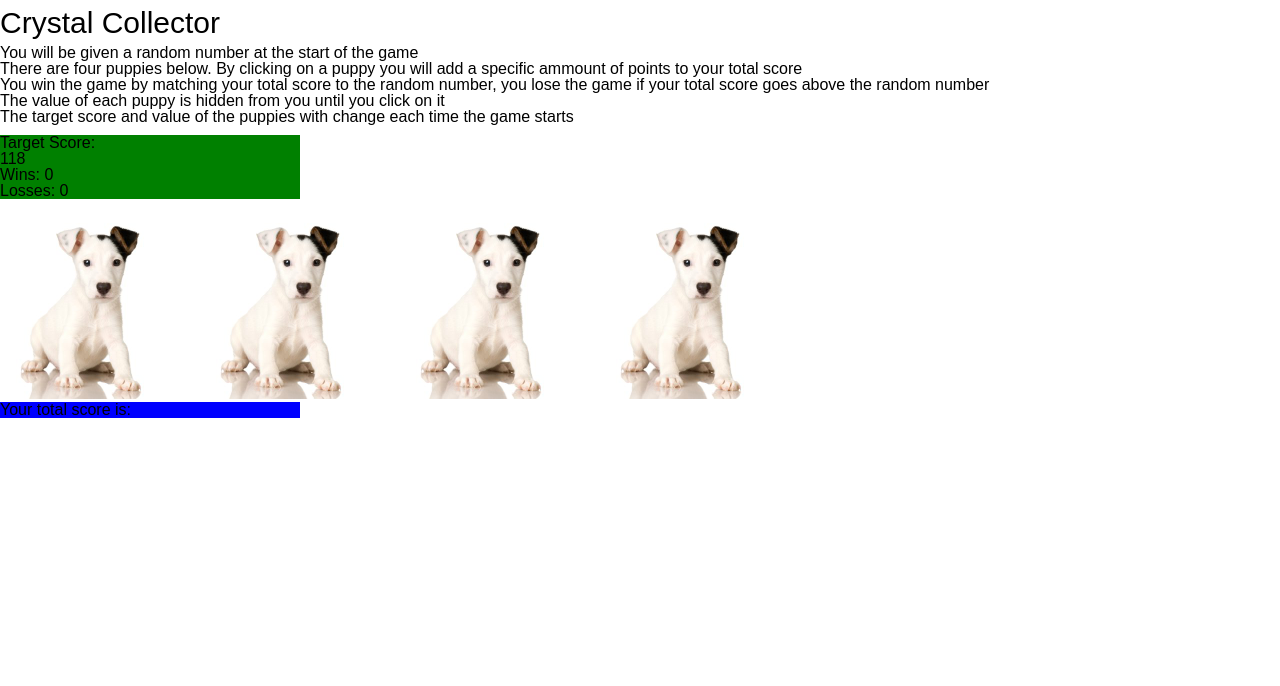
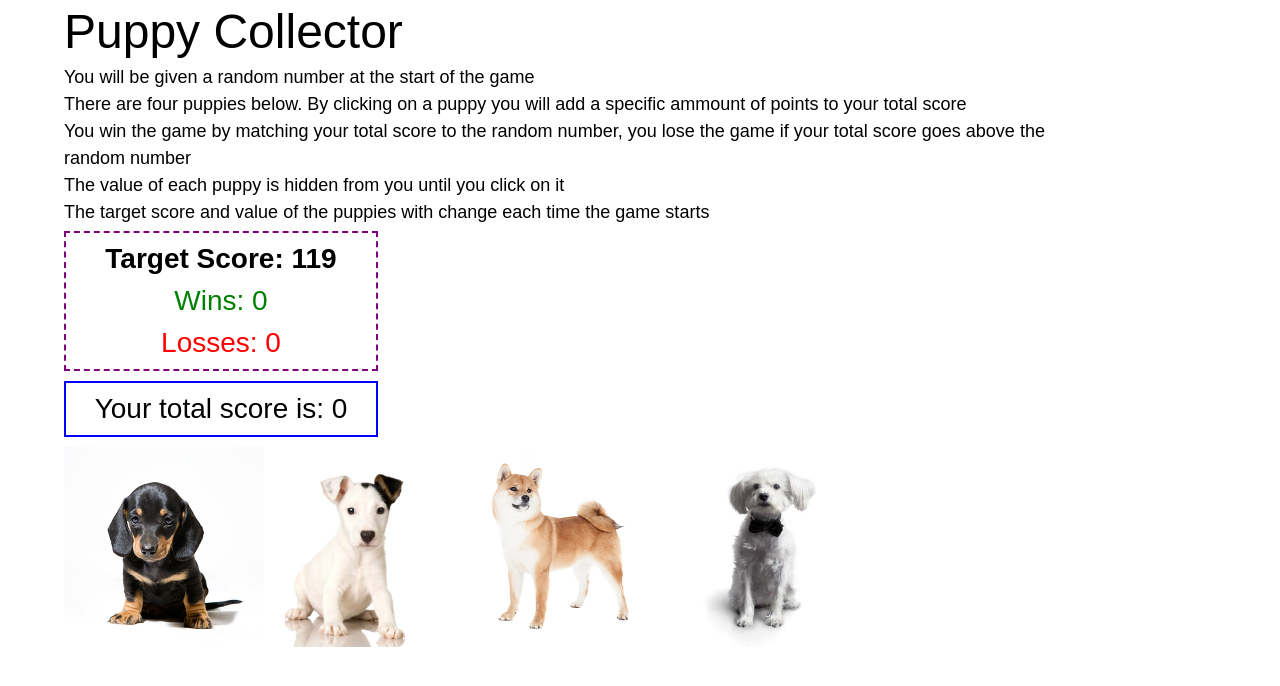
Before and after one commit to Chrisn27/chrisn27-week-4-game, a plain HTML site: page index.html in a window 1280 px wide. Drawn offline with nearby package versions, Linux system fonts and the light colour scheme.

Commit message:
working js and updated CSS

```diff
--- a/assets/css/style.css
+++ b/assets/css/style.css
@@ -2,23 +2,24 @@ body {
 	font-family: sans-serif, arial, times;
 	width: 100%;
 	max-width: 1000px;
-	font-size: 18px
-	line-height: 27px;
 	color: black;
+	margin-left: 5%;
+
 }
 
 #container {
 	max-width: 1000px;
-	margin: 0 auto 0 auto;
 }
 
 #instructions {
-	margin-bottom: 10px;
+	font-size: 18px;
+	line-height: 27px;
+	margin-bottom: 5px;
 }
 
 h1 {
-	font-size: 30px;
-	line-height: 45px;
+	font-size: 48px;
+	line-height: 64px;
 }
 
 #puppies img {
@@ -26,15 +27,35 @@ h1 {
 }
 
 #game_1 {
-	background-color: green;
+	border: 2px purple dashed;
 	width: 30%;
+	padding: 5px;
+	font-size: 28px;
+	line-height: 42px;
+	text-align: center;
 }
 
 #player {
+	margin: 10px 0;
 	width: 30%;
-	background-color: blue;
+	border: 2px blue solid;
+	padding: 5px;
 }
 
 #puppies img:hover {
-	opacity: 0.7;
+	opacity: 0.1;
 }
+
+#wins {
+	color: green;
+}
+
+#losses {
+	color: red;
+}
+
+#player {
+	font-size: 28px;
+	line-height: 42px;
+	text-align: center;
+}
--- a/assets/javascript/game.js
+++ b/assets/javascript/game.js
@@ -3,8 +3,8 @@ $(document).ready(function() {
 	var score = 0;
 	var wins = 0;
 	var losses = 0;
-	var hungry = ["I", "am", "getting", "hungry"]
 	var target = [];
+	var pups = ["assets/images/pup1.jpg", "assets/images/pup2.jpg", "assets/images/pup3.jpg", "assets/images/pup4.jpg"]
 
 	// calls start function on load
 	window.onload = function() {
@@ -17,6 +17,7 @@ $(document).ready(function() {
 		target = [];
 		$("#puppies").empty();
 		$("#current_score").empty();
+		$("#current_score").html("Your total score is: 0");
 		start();
 	}
 
@@ -24,17 +25,18 @@ $(document).ready(function() {
 function start() {
 
 		// selects a number between? 19-120
-		var random = Math.floor(Math.random() * ( 120 - 19)) + 19;
+		var random = Math.floor(Math.random() * ( 121 - 19)) + 19;
 		target.push(random);
-		$("#target_score").html(target[0]);
+		$("#target_score").html("Target Score: " + target[0]);
+		$("#target_score").css("font-weight", "bold");
 		$("#wins").html("Wins: " + wins)
 		$("#losses").html(" Losses: " + losses)
 
-		console.log(target);
-		//var c_value = Math.floor(Math.random() * ( 12 - 1)) + 1;
+		// console.log(target);
 
 	// creates 4 images of the same dang puppy and prints 4 different values for the puppys
-	for (var i = 0; i < hungry.length; i++) {
+
+		for (var i = 0; i < pups.length; i++) {
 
 		var pupImage = $("<img>");
 
@@ -42,7 +44,7 @@ function start() {
 
 		var c_value = Math.floor(Math.random() * ( 12 - 1)) + 1;
 
-		pupImage.attr("src", "assets/images/pup2.jpg");
+		pupImage.attr("src", pups[i]);
 
 		pupImage.attr("puppy_value", c_value);
 
@@ -56,7 +58,7 @@ function start() {
 		var puppyValue = ($(this).attr("puppy_value"));
 	    puppyValue = parseInt(puppyValue);
 	    score += puppyValue;
-	    $("#current_score").html(score);
+	    $("#current_score").html("Your total score is: " + score);
 
 	    // win condition
 	    if (score === target[0]) {
--- a/index.html
+++ b/index.html
@@ -4,7 +4,7 @@
 
 	<link rel="stylesheet" type="text/css" href="assets/css/reset.css">
 	<link rel="stylesheet" type="text/css" href="assets/css/style.css">
-	<title>Crystal Game</title>
+	<title>Puppy Game</title>
 
 </head>
 <body>
@@ -12,7 +12,7 @@
 <div id="container">
 
 	<div id="header wrap">
-		<h1>Crystal Collector</h1>
+		<h1>Puppy Collector</h1>
 	</div>
 
 	<!-- super awesome lorem instructions -->
@@ -26,19 +26,17 @@
 
 	<!-- game score and wins/losses -->
 	<div id="game_1">
-		<div id="board">Target Score:</div>
 		<div id="target_score"></div>
 		<div id="stats"><p id="wins"><p id="losses"></div>
 	</div>
 
+	<!-- tracking player's current score -->
+	<div id="player">
+		<div id="current_score">Your total score is: 0</div>
+	</div>
+
 	<!-- crystals will be created here -->
 	<div id="puppies">
-	</div>
-
-	<!-- tracking player's current score -->
-	<div id="player">
-		<div id="total">Your total score is:</div>
-		<div id="current_score"></div>
 	</div>
 
 </div>
```
